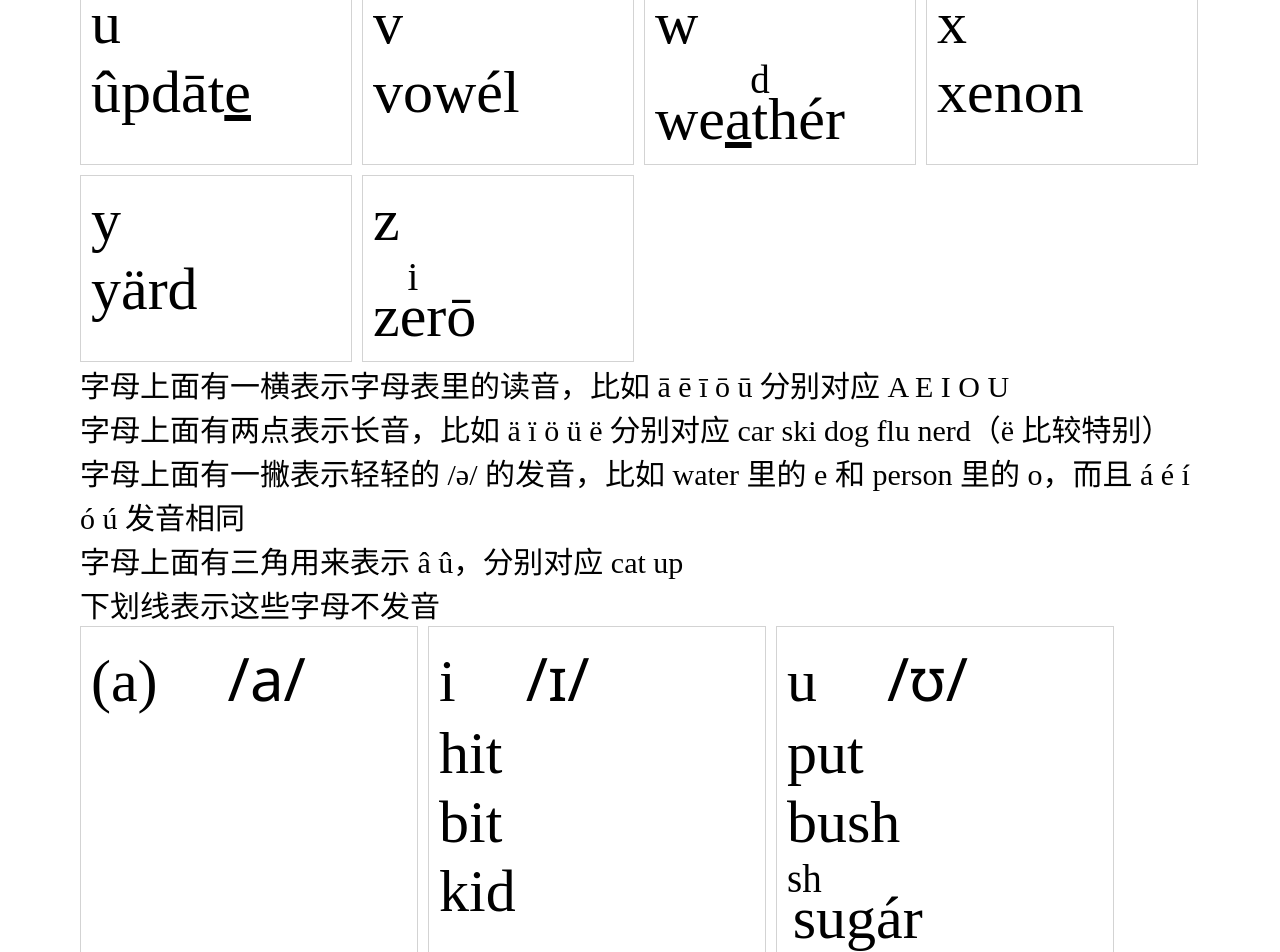
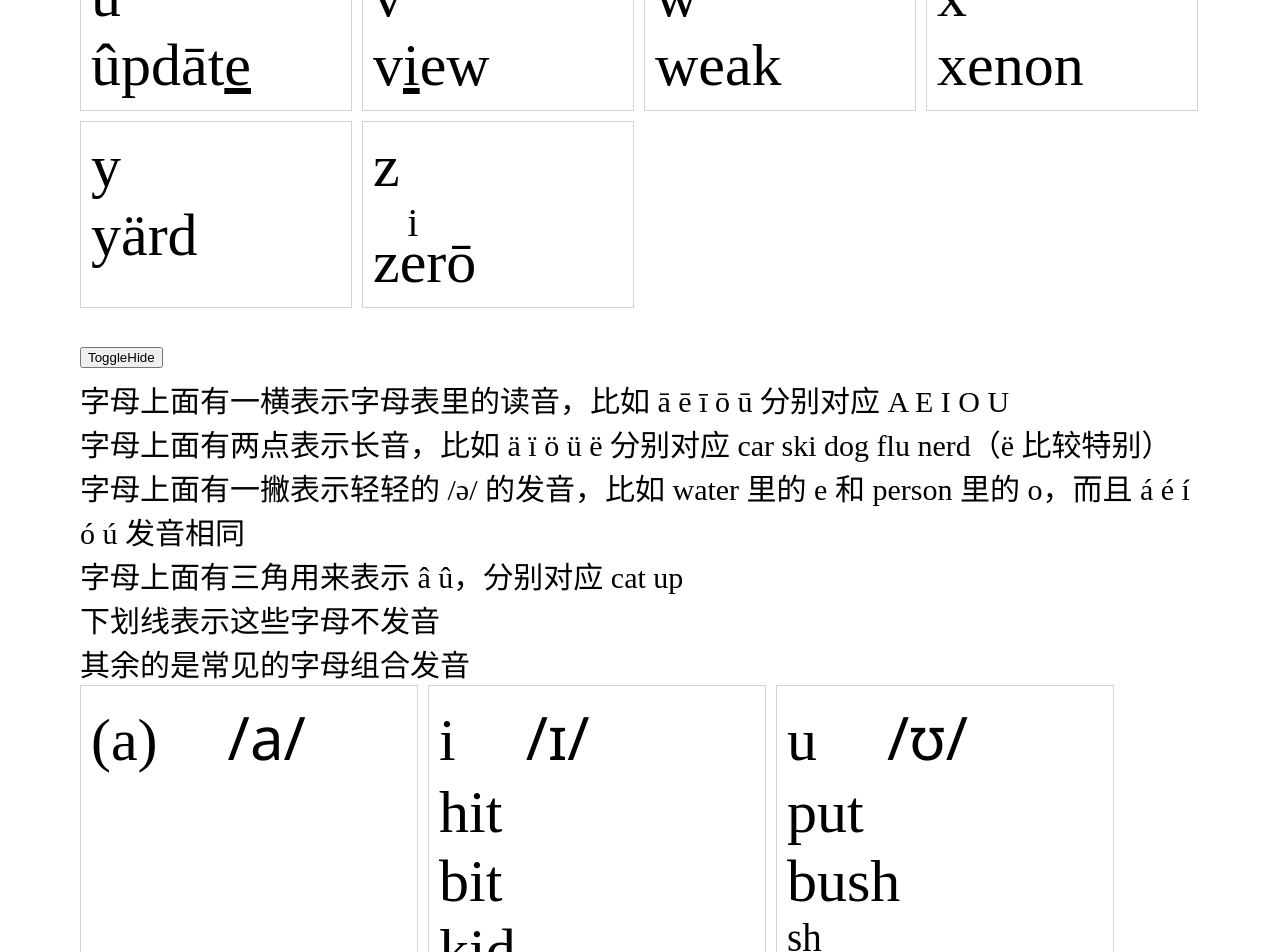
Before and after one commit to donaldnevermore/english-gana-demo, a React (Create React App) app: page / in a window 1280 px wide. Shown: the part 1200-2152 px from the top of the page. Built offline with nearby package versions, Linux system fonts and the light colour scheme; a web font is replaced by a local one.

Commit message:
Update Gana

```diff
--- a/src/Ruby.tsx
+++ b/src/Ruby.tsx
@@ -1,34 +1,34 @@
 import { Fragment, useState } from "react";
 
 export default function Ruby() {
-    const a = `[O]{wû}n[c]{s}[e]{} w[h]{}en I w[a]{ó}[s]{z} si[x]{ks} y[e]{i}[a]{}r[s]{z} [o]{ō}ld I s[a]{ö}[w]{} [a]{ó} m[a]{â}gnifi[c]{s}[e]{ó}nt
-pic[t]{ch}[u]{ó}r[e]{} in [a]{ó} b[o]{u}[o]{}k, c[a]{ö}ll[e]{}d Tr[u]{ü}[e]{} St[o]{ö}ri[e]{}[s]{z} fr[o]{ó}m N[a]{ā}[t]{ch}[u]{ó}r[e]{}, [a]{ó}bout
-[t]{d}h[e]{ó} pr[i]{ī}m[e]{ï}v[a]{ó}l f[o]{ö}r[e]{i}st. It w[a]{ó}[s]{z} [a]{ó} pic[t]{ch}[u]{ó}r[e]{} [o]{ó}[f]{v} [a]{ó} b[o]{ō}[a]{ó} c[o]{ó}nstrict[o]{ó}r in
-[t]{d}h[e]{i} [a]{â}ct [o]{ó}[f]{v} sw[a]{ä}ll[o]{ō}[w]{}ing [a]{ó}n [a]{â}nim[a]{ó}l. H[e]{i}r[e]{} i[s]{z} [a]{ó} copy [o]{ó}[f]{v} [t]{d}h[e]{ó}
-dr[a]{ö}[w]{}ing.`;
+    const a = `[O|wû]nc[e] w[h]en I w[a|á][s|z] si[x|ks] y[e|i][a]r[s|z] [o|ō]ld I saw [a|á] m[a|â]gnific[e|é]nt
+pic[t|ch][u|ú]r[e] in [a|á] b[o|u][o]k, c[a|ö]ll[e]d Tr[u|ü][e] St[o|ö]ri[e][s|z] fr[o|ó]m N[a|ā][t|ch][u|ú]r[e], [a|á]bout
+[t|d]h[e|é] pr[i|ī]m[e|ē]v[a|á]l f[o|ö]r[e|i]st. It w[a|á][s|z] [a|á] pic[t|ch][u|ú]r[e] [o|ó][f|v] [a|á] b[o|ō][a|á] c[o|ó]nstrict[o|ó]r in
+[t|d]h[e|i] [a|â]ct [o|ó][f|v] sw[a|ä]ll[o|ō][w]ing [a|á]n [a|â]nim[a|á]l. H[e|i]r[e] i[s|z] [a|á] copy [o|ó][f|v] [t|d]h[e|é]
+drawing.`;
 
-    const b = `In [t]{d}h[e]{ó} b[o]{u}[o]{}k it s[a]{e}[i]{}d: "B[o]{ō}[a]{ó} c[o]{ó}nstrict[o]{ó}r[s]{z} sw[a]{ä}ll[o]{ō}[w]{} [t]{d}he[i]{}r prey
-[w]{}h[o]{ō}l[e]{}, wi[t]{d}hout ch[e]{ü}[w]{}ing it. [A]{â}ft[e]{ó}r [t]{d}h[a]{â}t [t]{d}hey [a]{ó}r[e]{} not [a]{ā}bl[e]{} t[o]{ó}
-m[o]{ü}v[e]{}, [a]{ó}nd [t]{d}hey sl[e]{ï}[e]{}p thr[o]{}[u]{ü}[gh]{} [t]{d}h[e]{ó} si[x]{ks} m[o]{û}nths [t]{d}h[a]{ó}t [t]{d}hey n[e]{ï}[e]{}d
-f[o]{ó}r d[i]{ī}[g]{j}es[ti]{ch}[o]{ó}n."`;
+    const b = `In [t|d]h[e|é] b[o|u][o]k it s[a|e][i]d: "B[o|ō][a|á] c[o|ó]nstrict[o|ó]r[s|z] sw[a|ä]ll[o|ō][w] [t|d]he[i]r prey
+[w]h[o|ō]l[e], wi[t|d]hout ch[e|ü][w]ing it. [A|â]ft[e|é]r [t|d]h[a|â]t [t|d]hey [a|á]r[e] not [a|ā]bl[e] t[o|ó]
+m[o|ü]v[e], [a|á]nd [t|d]hey sleep thr[o][u|ü][gh] [t|d]h[e|é] si[x|ks] m[o|û]ths [t|d]h[a|á]t [t|d]hey need
+f[o|ó]r d[i|ī][g|j]es[ti|ch][o|ó]n."`;
 
-    const c = `I pond[e]{ó}r[e]{}d d[e]{ï}[e]{}ply, [t]{d}hen, [o]{ō}v[e]{ó}r [t]{d}h[e]{i} [a]{ó}dven[t]{ch}[u]{ó}r[e]{}[s]{z} [o]{ó}[f]{v} [t]{d}h[e]{ó}
-j[u]{û}[n]{ng}gl[e]{}. [A]{â}nd [a]{â}ft[e]{ó}r s[o]{û}m[e]{} w[o]{ë}rk wi[t]{d}h [a]{ó} c[o]{û}l[o]{ó}r[e]{}d pen[c]{s}[i]{ó}l I
-s[u]{ó}c[c]{s}[e]{ï}[e]{}d[e]{i}d in m[a]{ā}king m[y]{ī} f[i]{ë}rst dr[a]{ö}[w]{}ing. M[y]{ī} Dr[a]{ö}[w]{}ing
-N[u]{û}mb[e]{ó}r [O]{wû}n[e]{}. It l[o]{u}[o]{}k[e]{}[d]{t} s[o]{û}m[e]{}thing l[i]{ī}k[e]{} [t]{d}his:`;
+    const c = `I pond[e|é]r[e]d deeply, [t|d]hen, [o|ō]v[e|é]r [t|d]h[e|é] [a|á]dven[t|ch][u|ú]r[e][s|z] [o|ó][f|v] [t|d]h[e|é]
+j[u|û][n|ng]gl[e]. [A|á]nd [a|â]ft[e|é]r s[o|û]m[e] w[o|ë]rk wi[t|d]h [a|á] c[o|û]l[o|ó]r[e]d penc[i|í]l I
+s[u|ú]cceed[e|i]d in m[a|ā]king m[y|ī] f[i|ë]rst drawing. M[y|ī] Drawing
+N[u|û]mb[e|é]r [O|wû]n[e]. It l[o|u][o]k[e][d|t] s[o|û]m[e]thing l[i|ī]k[e] [t|d]his:`;
 
-    const d = `I sh[o]{ō}[we]{}d m[y]{ī} m[a]{â}st[e]{ó}rp[i]{ï}[e]{}[c]{s}[e]{} t[o]{ó} [t]{d}h[e]{ó} gr[o]{ō}[w]{}n-ups, [a]{ó}nd [a]{â}sk[e]{}[d]{t}
-[t]{d}h[e]{ó}m w[h]{}e[t]{d}h[e]{ó}r [t]{d}h[e]{ó} dr[a]{ö}[w]{}ing fr[i]{ī}[gh]{}t[e]{ó}n[e]{}d [t]{d}h[e]{ó}m. B[u]{û}t [t]{d}hey
-[a]{â}ns[w]{}[e]{ó}r[e]{}d: "Fr[i]{ī}[gh]{}t[e]{ó}n? W[h]{}[y]{ī} sh[o]{ó}[ul]{}d [a]{e}ny [o]{wû}n[e]{} b[e]{i} fr[i]{ī}[gh]{}t[e]{ó}n[e]{}d b[y]{ī}
-[a]{ó} h[a]{â}t?"`;
+    const d = `I showed m[y|ī] m[a|â]st[e|é]rp[i|ï][e]c[e] t[o|ó] [t|d]h[e|é] gr[o|ō][w]n-ups, [a|á]nd asked
+[t|d]h[e|é]m w[h]e[t|d]h[e|é]r [t|d]h[e|é] drawing fr[i|ī][gh]t[e|é]n[e]d [t|d]h[e|é]m. B[u|ú]t [t|d]hey
+[a|â]ns[w][e|é]r[e]d: "Fr[i|ī][gh]t[e|é]n? W[h][y|ī] sh[o|ó][ul]d [a|e]ny [o|wû]n[e] b[e|i] fr[i|ī][gh]t[e|é]n[e]d b[y|ī]
+[a|á] h[a|â]t?"`;
 
-    const e = `M[y]{ī} dr[a]{ö}[w]{}ing w[a]{ó}[s]{z} not [a]{ó} pic[t]{ch}[u]{ó}r[e]{} [o]{ó}[f]{v} [a]{ó} h[a]{â}t. It w[a]{ó}[s]{z} [a]{ó} pic[t]{ch}[u]{ó}r[e]{}
-[o]{ó}[f]{v} [a]{ó} b[o]{ō}[a]{ó} c[o]{ó}nstrict[o]{ó}r d[i]{ī}[g]{j}esting [a]{ó}n el[e]{i}[p]{f}[h]{}[a]{ó}nt. B[u]{û}t sin[c]{s}[e]{} [t]{d}h[e]{ó}
-gr[o]{ō}[w]{}n-ups w[e]{ó}r[e]{} not [a]{ā}bl[e]{} t[o]{u} [u]{û}nd[e]{ó}rst[a]{â}nd it, I m[a]{ā}d[e]{} [a]{ó}n[o]{û}[t]{d}h[e]{ó}r
-dr[a]{ö}[w]{}ing: I dr[e]{ü}[w]{} [t]{d}h[e]{i} ins[i]{ī}d[e]{} [o]{ó}[f]{v} [a]{ó} b[o]{ō}[a]{ó} c[o]{ó}nstrict[o]{ó}r, s[o]{ō} [t]{d}h[a]{ó}t [t]{d}h[e]{ó}
-gr[o]{ō}[w]{}n-ups c[o]{ó}[ul]{}d s[e]{ï}[e]{} it cl[e]{i}[a]{}rly. [T]{d}hey [a]{ö}lw[a]{ā}[y]{}[s]{z} n[e]{ï}[e]{}d t[o]{ó} h[a]{ó}v[e]{}
-things [e]{i}[x]{ks}pl[a]{ā}[i]{}n[e]{}d. M[y]{ī} Dr[a]{ö}[w]{}ing N[u]{û}mb[e]{ó}r T[w]{}[o]{ü} l[o]{u}[o]{}k[e]{}[d]{t} l[i]{ī}k[e]{}
-[t]{d}his:`;
+    const e = `M[y|ī] drawing w[a|á][s|z] not [a|á] pic[t|ch][u|ú]r[e] [o|ó][f|v] [a|á] h[a|â]t. It w[a|á][s|z] [a|á] pic[t|ch][u|ú]r[e]
+[o|ó][f|v] [a|á] b[o|ō][a|á] c[o|ó]nstrict[o|ó]r d[i|ī][g|j]esting [a|á]n el[e|i][p|f][h][a|á]nt. B[u|ú]t sinc[e] [t|d]h[e|é]
+gr[o|ō][w]n-ups w[e|é]r[e] not [a|ā]bl[e] t[o|ó] [u|û]nd[e|é]rst[a|â]nd it, I m[a|ā]d[e] [a|á]n[o|û][t|d]h[e|é]r
+drawing: I dr[e|ü][w] [t|d]h[e|é] ins[i|ī]d[e] [o|ó][f|v] [a|á] b[o|ō][a|á] c[o|ó]nstrict[o|ó]r, s[o|ō] [t|d]h[a|á]t [t|d]h[e|é]
+gr[o|ō][w]n-ups c[o|ó][ul]d see it cl[e|i][a]rly. [T|d]hey [a|ö]lway[s|z] need t[o|ó] h[a|á]v[e]
+things [e|i][x|ks]pl[a|ā][i]n[e]d. M[y|ī] Drawing N[u|û]mb[e|é]r T[w][o|ü] l[o|u][o]k[e][d|t] l[i|ī]k[e]
+[t|d]his:`;
 
     const [hide, toggleHide] = useState(false);
 
@@ -36,9 +36,9 @@ things [e]{i}[x]{ks}pl[a]{ā}[i]{}n[e]{}d. M[y]{ī} Dr[a]{ö}[w]{}ing N[u]{û
         <main className="english-gana">
             <h4>字母表</h4>
             <Alphabet />
-            {/* <button type="button" onClick={() => toggleHide(!hide)}>
+            <button type="button" onClick={() => toggleHide(!hide)}>
                 ToggleHide
-            </button> */}
+            </button>
             <summary>
                 <div>字母上面有一横表示字母表里的读音，比如 ā ē ī ō ū 分别对应 A E I O U</div>
                 <div>字母上面有两点表示长音，比如 ä ï ö ü ë 分别对应 car ski dog flu nerd（ë 比较特别）</div>
@@ -47,6 +47,7 @@ things [e]{i}[x]{ks}pl[a]{ā}[i]{}n[e]{}d. M[y]{ī} Dr[a]{ö}[w]{}ing N[u]{û
                 </div>
                 <div>字母上面有三角用来表示 â û，分别对应 cat up</div>
                 <div>下划线表示这些字母不发音</div>
+                <div>其余的是常见的字母组合发音</div>
             </summary>
             <Ipa />
             <EnglishGana s={a} hide={hide} />
@@ -54,7 +55,7 @@ things [e]{i}[x]{ks}pl[a]{ā}[i]{}n[e]{}d. M[y]{ī} Dr[a]{ö}[w]{}ing N[u]{û
             <EnglishGana s={b} />
             <br />
             <EnglishGana s={c} />
-            <br />o
+            <br />
             <EnglishGana s={d} />
             <br />
             <EnglishGana s={e} />
@@ -64,32 +65,32 @@ things [e]{i}[x]{ks}pl[a]{ā}[i]{}n[e]{}d. M[y]{ī} Dr[a]{ö}[w]{}ing N[u]{û
 
 export function Alphabet() {
     const list = [
-        ["a", "[a]{â}ppl[e]{}"],
+        ["a", "[a|â]ppl[e]"],
         ["b", "boy"],
-        ["c", "c[a]{â}t"],
-        ["d", "d[o]{ö}g"],
-        ["e", "egg"],
+        ["c", "coat"],
+        ["d", "d[o|ö]g"],
+        ["e", "essay"],
         ["f", "fish"],
-        ["g", "g[i]{ë}rl"],
-        ["h", "hous[e]{}"],
+        ["g", "g[a|â][t|d]h[e|é]r"],
+        ["h", "how"],
         ["i", "input"],
-        ["j", "join"],
-        ["k", "k[i]{ī}t[e]{}"],
-        ["l", "l[u]{û}nch"],
-        ["m", "m[u]{yü}[s]{z}ic"],
-        ["n", "n[e]{ï}[e]{}d"],
-        ["o", "o[x]{ks}"],
-        ["p", "p[e]{ë}rs[o]{ó}n"],
+        ["j", "jaw"],
+        ["k", "k[i|ī]t[e]"],
+        ["l", "l[u|û]nch"],
+        ["m", "m[u|ū][s|z]ic"],
+        ["n", "need"],
+        ["o", "o[x|ks]"],
+        ["p", "p[e|ë]rs[o|ó]n"],
         ["q", "quick"],
-        ["r", "r[u]{ü}by"],
-        ["s", "sk[i]{ï}"],
-        ["t", "t[o]{ü}[o]{}th"],
-        ["u", "[u]{û}pd[a]{ā}t[e]{}"],
-        ["v", "vow[e]{ó}l"],
-        ["w", "we[a]{}[t]{d}h[e]{ó}r"],
+        ["r", "r[u|ü]by"],
+        ["s", "sk[i|ï]"],
+        ["t", "tooth"],
+        ["u", "[u|û]pd[a|ā]t[e]"],
+        ["v", "v[i]ew"],
+        ["w", "weak"],
         ["x", "xenon"],
-        ["y", "y[a]{ä}rd"],
-        ["z", "z[e]{i}r[o]{ō}"],
+        ["y", "y[a|ä]rd"],
+        ["z", "z[e|i]r[o|ō]"],
     ];
 
     return (
@@ -110,37 +111,37 @@ export function Ipa() {
     const ipaList = [
         ["a", "(a)", "", "", ""],
         ["ɪ", "i", "hit", "bit", "kid"],
-        ["ʊ", "u", "put", "bush", "[s]{sh}ug[a]{ó}r"],
+        ["ʊ", "u", "put", "bush", "[s|sh]ug[a|á]r"],
         ["e", "e", "egg", "pet", "jet"],
-        ["ɒ", "o", "not", "top", "hot"],
+        ["ɒ", "(o)", "not", "top", "hot"],
 
-        ["ɑː", "ä", "c[a]{ä}r", "f[a]{ä}r", "w[a]{ä}[t]{}ch"],
-        ["iː", "ï", "sk[i]{ï}", "p[i]{ï}[e]{}[c]{s}[e]{}", "f[i]{ï}[e]{}ld"],
-        ["uː", "ü", "r[u]{ü}by", "fr[u]{ü}[i]{}t", "s[u]{ü}p[e]{ó}r"],
-        ["ɔː", "ö", "d[o]{ö}g", "f[o]{ö}rk", "m[o]{ö}r[e]{}"],
+        ["ɑː", "ä", "c[a|ä]r", "f[a|ä][t|d]h[e|é]r", "w[a|ä]tch"],
+        ["iː", "ï", "sk[i|ï]", "p[i|ï][e]c[e]", "f[i|ï][e]ld"],
+        ["uː", "ü", "r[u|ü]by", "r[u|ü]l[e]", "s[u|ü]p[e|é]r"],
+        ["ɔː", "ö", "d[o|ö]g", "b[o|ö]ss", "m[o|ö]r[e]"],
 
-        ["ɜː", "ë", "p[e]{ë}rs[o]{ó}n", "p[e]{ë}rf[e]{i}ct", "n[e]{ë}rd"],
+        ["ɜː", "ë", "p[e|ë]rs[o|ó]n", "p[e|ë]rf[e|i]ct", "n[e|ë]rd"],
 
-        ["æ", "â", "c[a]{â}t", "f[a]{â}t", "h[a]{â}t"],
-        ["ʌ", "û", "[u]{û}p", "l[u]{û}ck", "sh[u]{û}t"],
+        ["æ", "â", "c[a|â]t", "f[a|â]t", "h[a|â]t"],
+        ["ʌ", "û", "[u|û]p", "l[u|û]ck", "sh[u|û]t"],
 
-        ["eɪ", "ā", "t[a]{ā}k[e]{}", "m[a]{ā}k[e]{}", "l[a]{ā}k[e]{}"],
-        ["iː", "ē", "n[e]{ï}[e]{}d", "f[e]{ï}[e]{}d", "m[e]{ï}[e]{}t"],
-        ["aɪ", "ī", "k[i]{ī}t[e]{}", "l[i]{ī}k[e]{}", "b[i]{ī}k[e]{}"],
-        ["əʊ", "ō", "n[o]{ō}", "r[o]{ō}p[e]{}", "h[o]{ō}ld"],
-        ["juː", "ū", "m[u]{yü}[s]{z}ic", "[u]{yü}[s]{z}[e]{}", "c[u]{yü}[e]{}"],
+        ["eɪ", "ā", "t[a|ā]k[e]", "m[a|ā]k[e]", "l[a|ā]k[e]"],
+        ["iː", "ē", "k[e|ē][y]", "p[e|ē][o]pl[e]", "s[e|ē][i]z[e]"],
+        ["aɪ", "ī", "k[i|ī]t[e]", "l[i|ī]k[e]", "b[i|ī]k[e]"],
+        ["əʊ", "ō", "n[o|ō]", "r[o|ō]p[e]", "h[o|ō]ld"],
+        ["juː", "ū", "m[u|ū][s|z]ic", "[u|ū][s|z][e]", "c[u|ū][e]"],
 
-        ["ɔɪ", "oi", "join", "voi[c]{s}[e]{}", "boy"],
-        ["aʊ", "(au)", "out", "hous[e]{}", "now"],
+        ["ɔɪ", "oi", "join", "voic[e]", "boy"],
+        ["aʊ", "(au)", "out", "hous[e]", "now"],
 
-        ["tʃ", "ch", "l[u]{û}nch", "check", "chip"],
-        ["dʒ", "j", "jet", "jog", "j[o]{ō}ke"],
-        ["θ", "th", "t[o]{ü}[o]{}th", "th[e]{ï}m[e]{}", "w[a]{ö}rmth"],
-        ["ð", "dh", "[t]{d}hey", "[t]{d}his", "we[a]{}[t]{d}h[e]{ó}r"],
+        ["tʃ", "ch", "l[u|û]nch", "check", "chip"],
+        ["dʒ", "j", "jet", "jog", "j[o|ō]ke"],
+        ["θ", "th", "tooth", "th[e|ï]m[e]", "w[a|ö]rmth"],
+        ["ð", "dh", "[t|d]hey", "[t|d]his", "we[a][t|d]h[e|é]r"],
         ["ʃ", "sh", "fish", "ship", "wish"],
-        ["ʒ", "zh", "vi[si]{zh}[o]{ó}n", "me[a]{}[s]{zh}[u]{ó}r[e]{}", "ple[a]{}[s]{zh}[u]{ó}r[e]{}"],
-        ["j", "y", "yes", "yell", "y[a]{ä}rd"],
-        ["ŋ", "ng", "thing", "thi[n]{ng}k", "fi[n]{ng}ger"],
+        ["ʒ", "zh", "vi[si|zh][o|ó]n", "me[a][s|zh][u|ú]r[e]", "ple[a][s|zh][u|ú]r[e]"],
+        ["j", "y", "yes", "yell", "y[a|ä]rd"],
+        ["ŋ", "ng", "thing", "think", "fi[n|ng]ger"],
     ];
 
     return (
@@ -164,7 +165,7 @@ export function Ipa() {
 
 export function EnglishGana({ s, hide = false }: { s: string; hide?: boolean }) {
     const result = [];
-    let rb = [];
+    let rb = []; // also used for plain text
     let rt = [];
     let isRt = false;
     for (const ch of s) {
@@ -175,12 +176,10 @@ export function EnglishGana({ s, hide = false }: { s: string; hide?: boolean })
                     rb = [];
                 }
                 break;
-            case "]":
-                break;
-            case "{":
+            case "|":
                 isRt = true;
                 break;
-            case "}":
+            case "]":
                 result.push(toRuby(rb.join(""), rt.join(""), hide));
                 rb = [];
                 rt = [];
@@ -200,6 +199,8 @@ export function EnglishGana({ s, hide = false }: { s: string; hide?: boolean })
         rb = [];
     }
 
+    console.log(result);
+
     return (
         <div className="ruby-wrap">
             {result.map((value, index) => {
@@ -218,44 +219,28 @@ export function toRuby(rb: string, rt: string, hide: boolean): any {
         return <u>{rb}</u>;
     }
 
-    if (rt === "ï" && rb.toLowerCase() === "e") {
-        const ch = "ē";
-        return rb === "e" ? ch : ch.toUpperCase();
-    }
-    if (rt === "yü" && rb.toLowerCase() === "u") {
-        const ch = "ū";
-        return rb === "u" ? ch : ch.toUpperCase();
-    }
-
-    const upper = { A: 0, E: 0, I: 0, O: 0, U: 0 };
-    const schwa: any = {
-        a: "á",
-        e: "é",
-        i: "í",
-        o: "ó",
-        u: "ú",
-    };
-    if (rt === "ó" && rb.toLowerCase() in schwa) {
-        if (rb in upper) {
-            return schwa[rb.toLowerCase()].toUpperCase();
-        }
-        return schwa[rb];
-    }
-
+    const upper = ["A", "E", "I", "O", "U"];
     const diacritic: any = {
         â: "a",
         ā: "a",
         ä: "a",
+        ē: "e",
         ë: "e",
         ī: "i",
         ï: "i",
         ō: "o",
         ö: "o",
         û: "u",
+        ū: "u",
         ü: "u",
+        á: "a",
+        é: "e",
+        í: "i",
+        ó: "o",
+        ú: "u",
     };
     if (rt in diacritic && diacritic[rt] === rb.toLowerCase()) {
-        if (rb in upper) {
+        if (upper.includes(rb)) {
             return rt.toUpperCase();
         }
         return rt;
```
